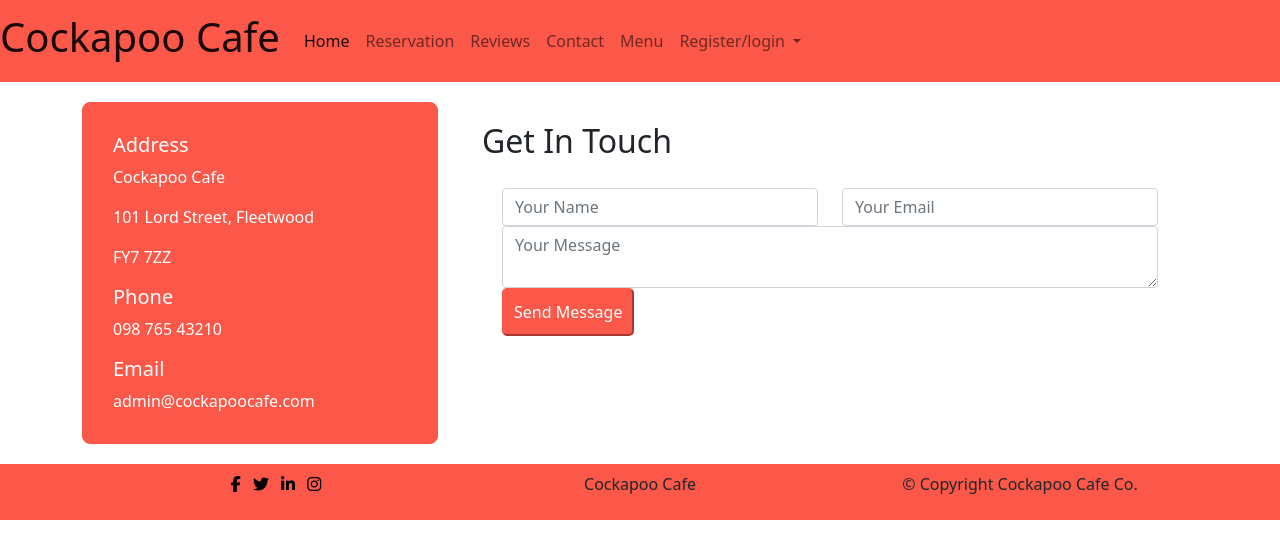
After one commit to Steven-Dawson18/cockapoo-cafe, a Django app: page /contact/ in a window 1280 px wide. The commit adds this page. Shown: the top 559 px of the page. Run offline with Django 3.2, Linux system fonts and the light colour scheme; some libraries are stand-ins or nearby versions.

Commit message:
Add contact template and sendEmail.js

```diff
--- /dev/null
+++ b/home/templates/home/contact.html
@@ -0,0 +1,59 @@
+{% extends 'base.html' %}
+
+{% load static %}
+
+{% block content %}
+
+
+<section class="mt-50 mb-100">
+    <div class="container">
+        <!-- Contact Information -->
+        <div class="row">
+            <div class="col-12 col-md-4">
+                <div class="contact-information">
+                    <h5>Address</h5>
+                    <p>Cockapoo Cafe</p>
+                    <p>101 Lord Street, Fleetwood</p>
+                    <p>FY7 7ZZ</p>
+                    <h5>Phone</h5>
+                    <p>098 765 43210</p>
+                    <h5>Email</h5>
+                    <p class="mb-0">admin@cockapoocafe.com</p>
+                </div>
+            </div>
+            <!-- Contact Form -->
+            <div class="col-12 col-md-8">
+                <div class="contact-form">
+            <!-- Section Heading -->
+                    <div class="section-heading">
+                        <h2>Get In Touch</h2>
+                        <div class="line"></div>
+                    </div>
+
+                    <form class="contact-form" onsubmit="return sendMail(this);" method="POST">
+                        {% csrf_token %}
+                        <div class="row">
+                            <div class="col-lg-6">
+                                <input type="text" name="message-name" class="form-control mb-30" placeholder="Your Name" required>
+                            </div>
+                            <div class="col-lg-6">
+                                <input type="email" name="message-email" class="form-control mb-30" placeholder="Your Email" required>
+                            </div>
+                            <div class="col-12">
+                                <textarea name="message" class="form-control mb-30" placeholder="Your Message" required></textarea>
+                            </div>
+                            <div class="col-12">
+                                <button type="submit" class="menu-btn">Send Message</button>
+                            </div>
+                        </div>
+                    </form>
+                </div>
+            </div>
+        </div>
+  </div>
+</section>
+
+
+
+
+{% endblock %}
--- a/home/urls.py
+++ b/home/urls.py
@@ -3,4 +3,5 @@ from . import views
 
 urlpatterns = [
     path('', views.home, name="home"),
+    path('contact/', views.contact, name="contact"),
 ]
--- a/home/views.py
+++ b/home/views.py
@@ -3,3 +3,7 @@ from django.shortcuts import render
 
 def home(request):
     return render(request, "home/home.html")
+
+
+def contact(request):
+    return render(request, "home/contact.html")
--- a/menu/templates/menu/menu.html
+++ b/menu/templates/menu/menu.html
@@ -15,7 +15,7 @@
                     <div class="card-body text-center">
                         <h5 class="card-title">{{ menu.name }}</h5>
                         <p class="card-text">{{ menu.description }}</p>
-                        <button class="menu-btn"><a href="#"></a>Drinks Menu</button>
+                        <a class="menu-btn" href="cakes/">Menu</a>
                     </div>
                 </div>
                 <hr>
--- a/menu/urls.py
+++ b/menu/urls.py
@@ -3,8 +3,9 @@ from . import views
 
 urlpatterns = [
     path('', views.MenuList.as_view(), name="menu"),
+    path('menulist/', views.MenuList.as_view(), name="menu-list"),
     path('hot-drinks/', views.HotDrinksList.as_view(), name="hot-drinks"),
     path('cold-drinks/', views.ColdDrinksList.as_view(), name="cold-drinks"),
     path('sandwiches/', views.SandwichList.as_view(), name="Sandwich"),
-     path('cakes/', views.CakeList.as_view(), name="cakes"),
+    path('cakes/', views.CakeList.as_view(), name="cakes"),
 ]
--- a/static/css/style.css
+++ b/static/css/style.css
@@ -151,4 +151,26 @@ Menu
   background-color: #fb5849;
   color: #fff;
   border-color: #fb5849;
+  padding: 10px;
+  border-radius: 5px;
 }
+
+/*
+---------------------------------------------
+Contact
+---------------------------------------------
+*/
+
+.contact-information {
+  background-color: #fb5849;
+  border: 1px solid #fb5849;
+  color: white;
+  padding: 30px;
+  border-radius: 8px;
+}
+
+.contact-form {
+  padding: 20px;
+  background-color: white;
+  margin-bottom: 2rem;
+}
--- /dev/null
+++ b/static/js/sendEmail.js
@@ -0,0 +1,16 @@
+function sendMail(contactForm) {
+    var templateParams = {
+        from_email: contactForm.emailaddress.value,
+        message: contactForm.message.value,
+        from_name: contactForm.name.value
+    };
+
+    emailjs.send('service_evux4oc', 'cafe', templateParams)
+
+        .then(function(response) {
+        console.log('SUCCESS!', response.status, response.text);
+        }, function(error) {
+        console.log('FAILED...', error);
+        });
+        return false;
+}
--- a/templates/base.html
+++ b/templates/base.html
@@ -9,10 +9,18 @@
     <!-- Bootstrap css link -->
     <link href="https://cdn.jsdelivr.net/npm/bootstrap@5.1.3/dist/css/bootstrap.min.css" rel="stylesheet" integrity="sha384-1BmE4kWBq78iYhFldvKuhfTAU6auU8tT94WrHftjDbrCEXSU1oBoqyl2QvZ6jIW3" crossorigin="anonymous">
     <link href="{% static 'css/style.css' %}" rel="stylesheet">
+    <script type="text/javascript"
+        src="https://cdn.jsdelivr.net/npm/emailjs-com@3/dist/email.min.js">
+    </script>
+    <script type="text/javascript">
+      (function(){
+          emailjs.init("user_fknsvGb6FluTv1UihfItD");
+      })();
+    </script>
     <title>Cockapoo Cafe</title>
 </head>
 <body>
-    <nav class="navbar navbar-expand-lg navbar-light nav-bg-col">
+    <nav class="navbar navbar-expand-lg navbar-light nav-bg-col sticky">
         <div class="container-fluid">
           <a class="navbar-brand" href="/"><h1>Cockapoo Cafe</h1></a>
           <button class="navbar-toggler" type="button" data-bs-toggle="collapse" data-bs-target="#navbarSupportedContent" aria-controls="navbarSupportedContent" aria-expanded="false" aria-label="Toggle navigation">
@@ -24,23 +32,26 @@
                 <a class="nav-link active" aria-current="page" href="/">Home</a>
               </li>
               <li class="nav-item">
-                <a class="nav-link" href="">Room</a>
+                <a class="nav-link" href="">Reservation</a>
               </li>
               <li class="nav-item">
                 <a class="nav-link" href="#">Reviews</a>
+              </li>
+              <li class="nav-item">
+                <a class="nav-link" href="contact/">Contact</a>
               </li>
               <li class="nav-item">
                 <a class="nav-link" href="menu/">Menu</a>
               </li>
               <li class="nav-item dropdown">
                 <a class="nav-link dropdown-toggle" href="#" id="navbarDropdown" role="button" data-bs-toggle="dropdown" aria-expanded="false">
-                  Reservation
+                  Register/login
                 </a>
                 <ul class="dropdown-menu" aria-labelledby="navbarDropdown">
                   <li><a class="dropdown-item" href="#">Register</a></li>
                   <li><a class="dropdown-item" href="#">Login</a></li>
                   <li><hr class="dropdown-divider"></li>
-                  <li><a class="dropdown-item" href="">Book a table</a></li>
+                  <li><a class="dropdown-item" href="">Logout</a></li>
                 </ul>
               </li>
           </div>
@@ -83,5 +94,6 @@
     <script src="https://kit.fontawesome.com/c7dbda0798.js" crossorigin="anonymous"></script>
     <!-- Bootstrap js script -->
     <script src="https://cdn.jsdelivr.net/npm/bootstrap@5.1.3/dist/js/bootstrap.bundle.min.js" integrity="sha384-ka7Sk0Gln4gmtz2MlQnikT1wXgYsOg+OMhuP+IlRH9sENBO0LRn5q+8nbTov4+1p" crossorigin="anonymous"></script>
-</body>
+    <script src="../static/js/sendEmail.js"></script>
+  </body>
 </html>
```
Also changed, not shown: menu/migrations/0005_alter_colddrinks_name.py (added), menu/migrations/0006_alter_colddrinks_name.py (added).
